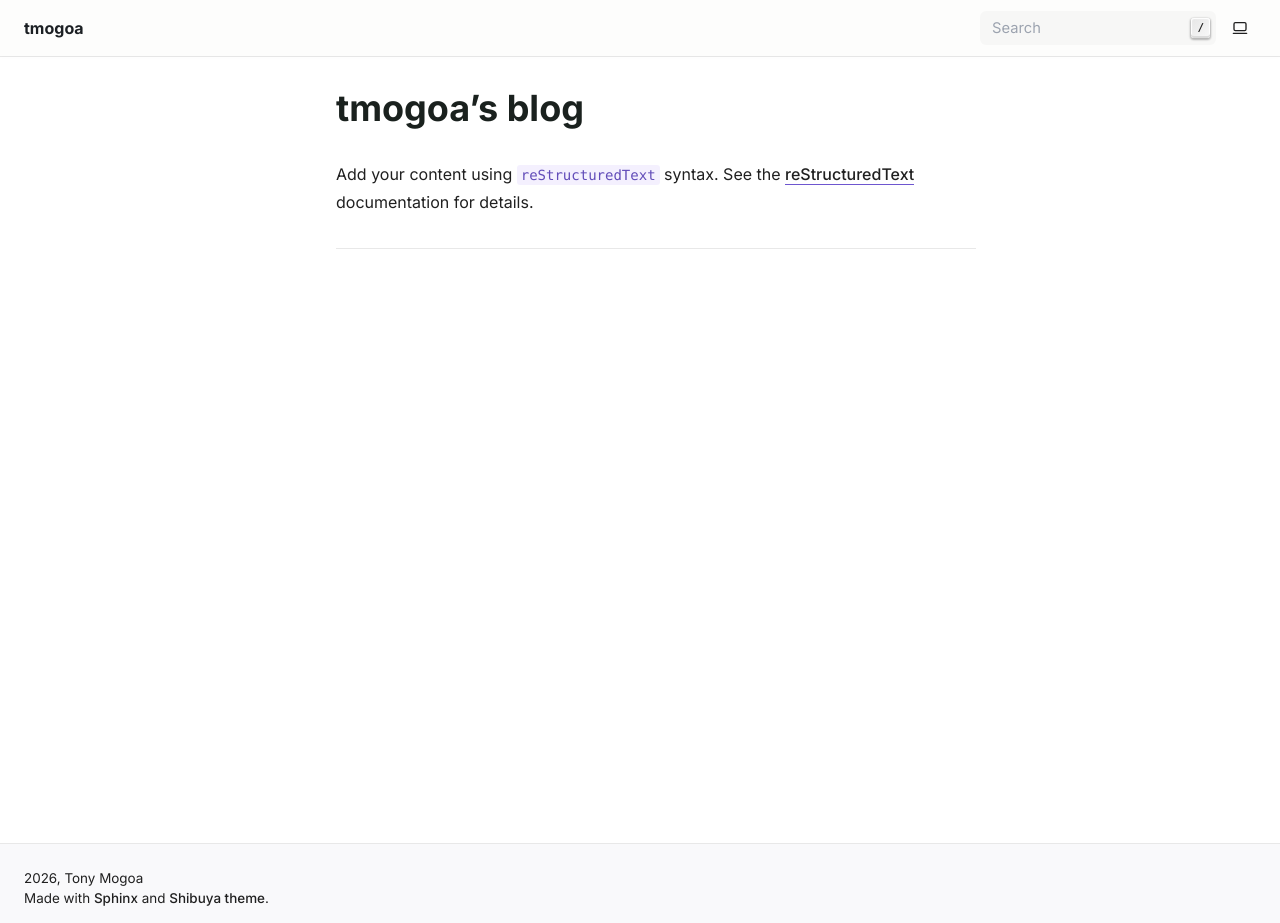
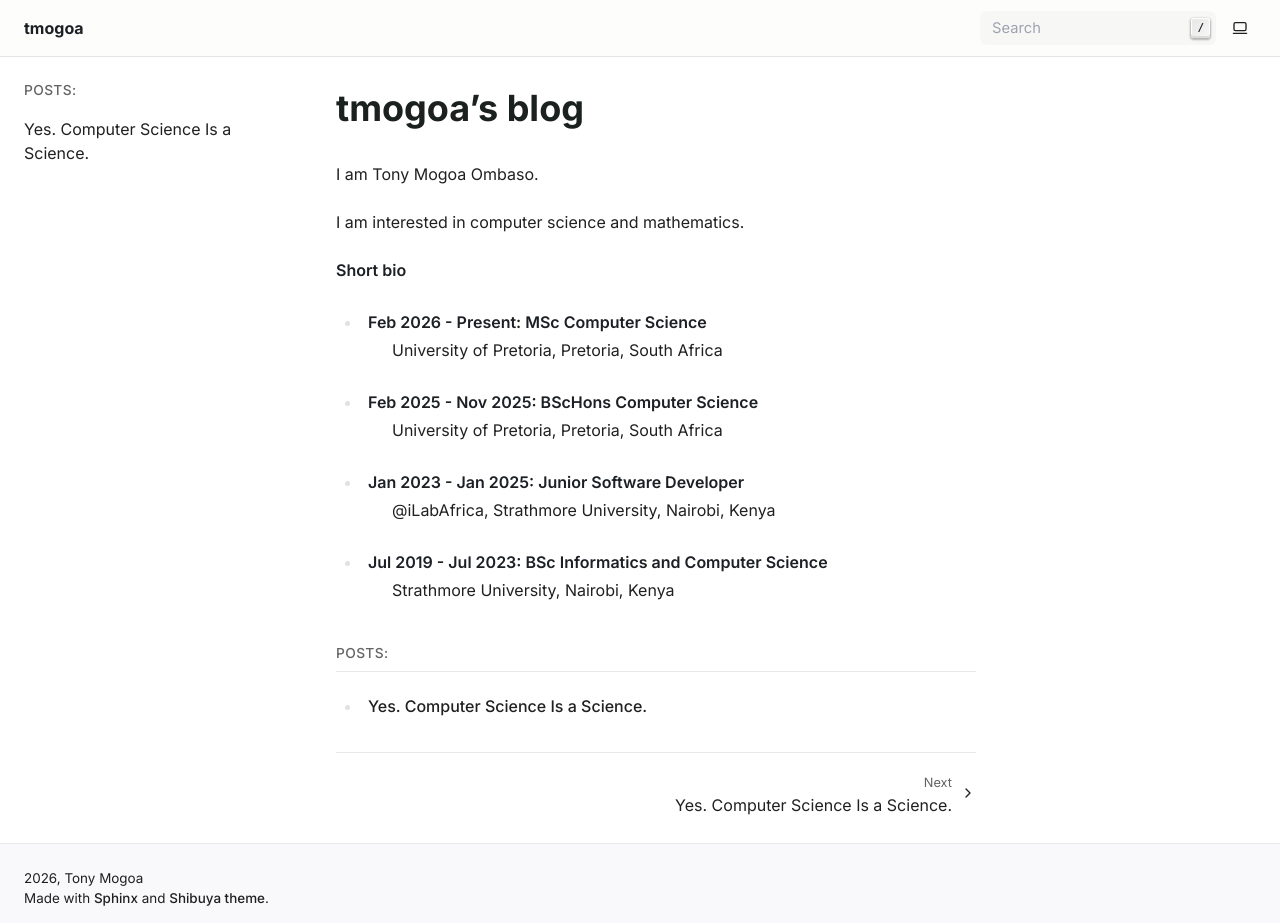
Before and after one commit to tmogoa/tmogoa.github.io, a Sphinx documentation site: the page built from source/index.rst, in a window 1280 px wide and 923 px high. Built offline with Sphinx 7.4.7, drawn with Linux system fonts in a browser that asks for light colours.

Commit message:
feat(cs-sci): start cs-as-sci

```diff
--- a/requirements.txt
+++ b/requirements.txt
@@ -1,2 +1,4 @@
 sphinx
+sphinx-autobuild
 shibuya
+sphinxext-opengraph
--- a/source/conf.py
+++ b/source/conf.py
@@ -13,7 +13,9 @@ author = "Tony Mogoa"
 # -- General configuration ---------------------------------------------------
 # https://www.sphinx-doc.org/en/master/usage/configuration.html#general-configuration
 
-extensions = []
+extensions = [
+    'sphinxext.opengraph',
+]
 
 templates_path = ["_templates"]
 exclude_patterns = []
@@ -24,3 +26,5 @@ exclude_patterns = []
 
 html_theme = "shibuya"
 html_static_path = ["_static"]
+
+ogp_use_first_image = True
--- a/source/index.rst
+++ b/source/index.rst
@@ -6,11 +6,24 @@
 tmogoa's blog
 ====================
 
-Add your content using ``reStructuredText`` syntax. See the
-`reStructuredText <https://www.sphinx-doc.org/en/master/usage/restructuredtext/index.html>`_
-documentation for details.
+I am Tony Mogoa Ombaso.
+
+I am interested in computer science and mathematics.
+
+**Short bio**
+
+- Feb 2026 - Present: MSc Computer Science
+   University of Pretoria, Pretoria, South Africa
+- Feb 2025 - Nov 2025: BScHons Computer Science
+   University of Pretoria, Pretoria, South Africa
+- Jan 2023 - Jan 2025: Junior Software Developer
+   @iLabAfrica, Strathmore University, Nairobi, Kenya
+- Jul 2019 - Jul 2023: BSc Informatics and Computer Science
+   Strathmore University, Nairobi, Kenya
 
 
 .. toctree::
    :maxdepth: 2
-   :caption: Contents:
+   :caption: Posts:
+
+   posts/cs-as-sci/why-cs-science
--- /dev/null
+++ b/source/posts/cs-as-sci/why-cs-science.rst
@@ -0,0 +1,8 @@
+Yes. Computer Science Is a Science.
+===================================
+
+5 ways of proving that computer science is a true science.
+----------------------------------------------------------
+
+.. image:: turing.png
+   :alt: Description of image
```
Also changed, not shown: README.md (+6 -0 lines), 1 other file.
